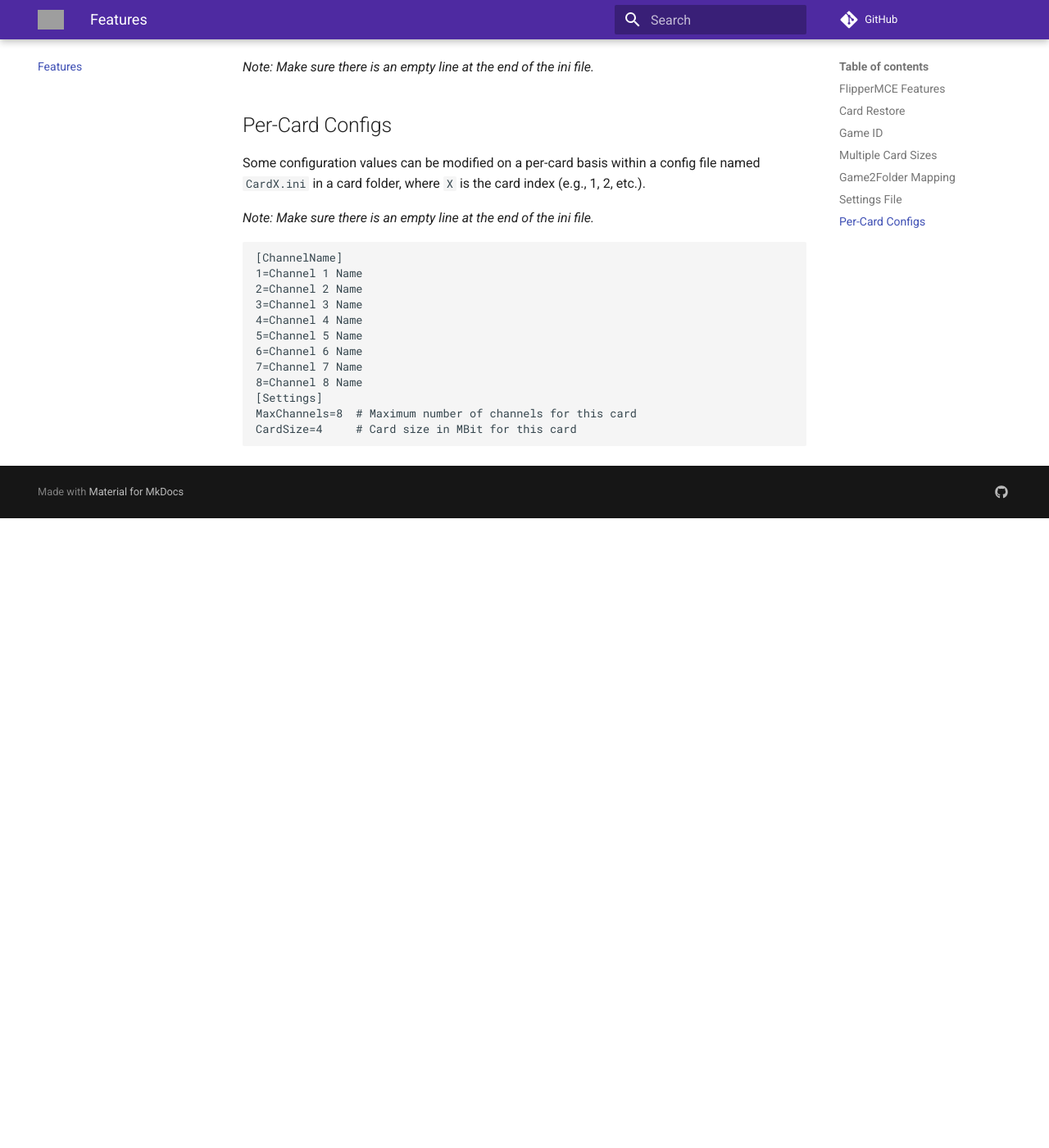
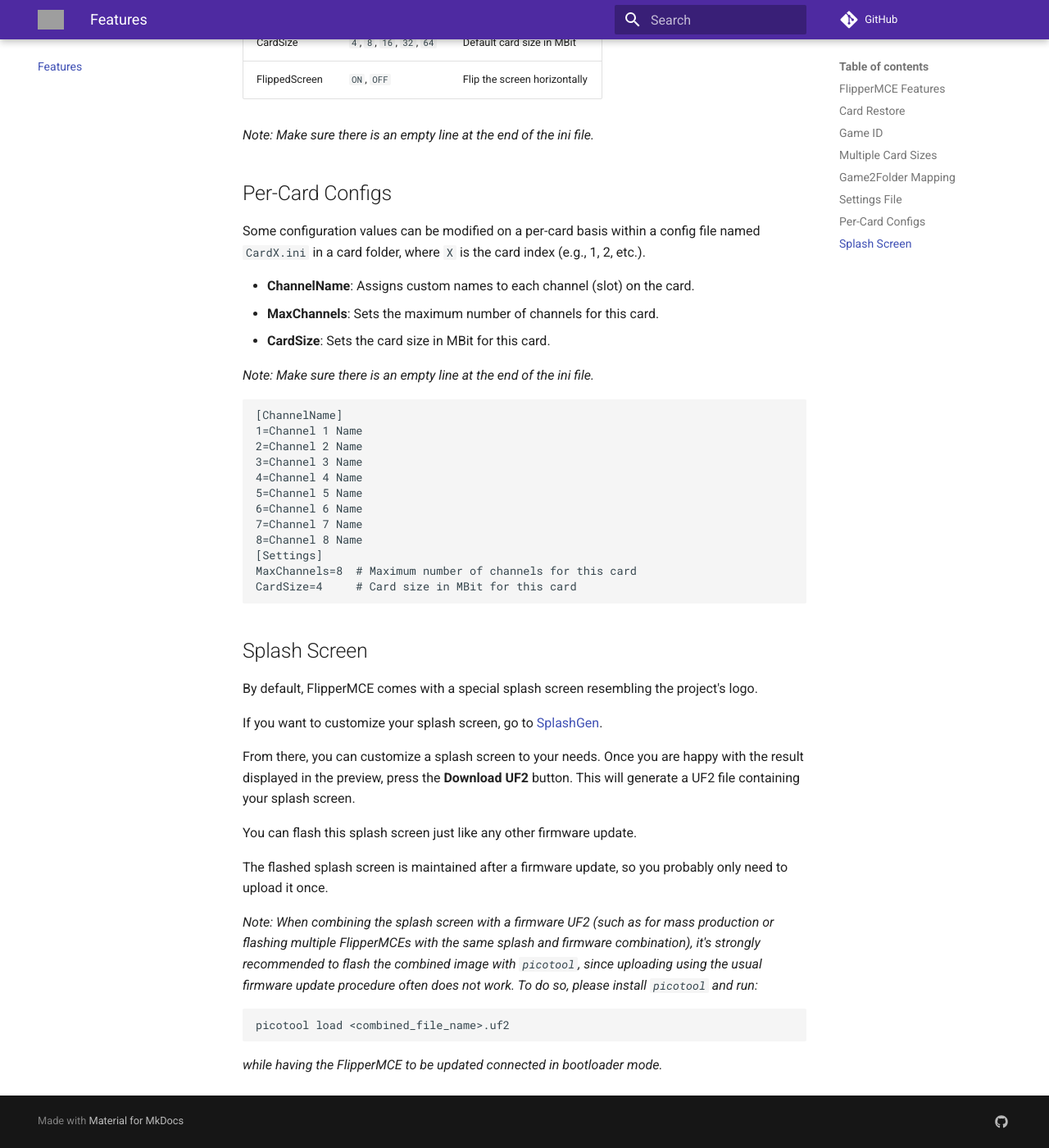
Before and after one commit to FlipperMCE/flippermce.github.io, an MkDocs documentation site: the page built from docs/features.md, in a window 1280 px wide and 1400 px high, scrolled down 2163 px. Shown: the whole window at 82% size. Built offline with MkDocs 1.6.1 and Material for MkDocs 9.7.7, drawn with Linux system fonts in a browser that asks for light colours; before the commit the page ends 2795 px from its top, so only the background shows below that; some of the changed text lies outside the part shown; grey boxes are pictures that could not be loaded.

Commit message:
Update documentation in features.md and index.md for clarity and completeness

````diff
--- a/docs/features.md
+++ b/docs/features.md
@@ -1,19 +1,20 @@
 ## FlipperMCE Features
 
-This document describes the main features and configuration options available for FlipperMCE. It covers card restore, Game ID support, multiple card sizes, folder mapping, and configuration files.
+This document describes the main features and configuration options available for FlipperMCE, including card restore, Game ID support, multiple card sizes, folder mapping, configuration files, and splash screen customization.
 
 ## Card Restore
 
-If active, FlipperMCE will always boot to the last used card.
+When enabled, FlipperMCE will always boot to the last used card.
 
 ## Game ID
 
-Many loaders implement a special protocol that allows the GameCube to transmit the Game ID of the currently started game to an MCE (Memory Card Emulator).
+Many loaders implement a special protocol that allows the GameCube to transmit the Game ID of the currently started game to a Memory Card Emulator (MCE).
 
 FlipperMCE supports this protocol (see the documentation in `doc/mcp`) and will load or create a card for each transmitted Game ID if configured to do so.
 
 As a bonus, it will select the correct default card encoding for the game.
 
+Game ID cards will reside in `MemoryCards/GC/<GameID>`.
 
 ## Multiple Card Sizes
 
@@ -21,14 +22,13 @@
 
 Since the naming scheme for cards can be confusing, please see the following explanation:
 
-| MBit    | Blocks    | Size (MB) |
-|---------|-----------|-----------|
-| 4       | 59        | 0.5       |
-| 8       | 123       | 1         |
-| 16      | 251       | 2         |
-| 32      | 507       | 4         |
-| 64      | 1019      | 8         |
-
+| MBit | Blocks | Size (MB) |
+|------|--------|-----------|
+| 4    | 59     | 0.5       |
+| 8    | 123    | 1         |
+| 16   | 251    | 2         |
+| 32   | 507    | 4         |
+| 64   | 1019   | 8         |
 
 ## Game2Folder Mapping
 
@@ -36,17 +36,16 @@
 
 If a game with a mapped ID is loaded, instead of using the Game ID-based folder, the mapped folder is used for storing the card.
 
-The mapping needs to be defined in `.flippermce/Game2Folder.ini` in the following way:
+The mapping needs to be defined in `.flippermce/Game2Folder.ini` as follows:
 
 ```ini
 [GC]
 GT4P=FolderName
 ```
 
+In this case, *FolderName* refers to a folder located under `/MemoryCards/GC`.
 
 *Note: Make sure there is an empty line at the end of the ini file.*
-
-
 
 ## Settings File
 
@@ -63,22 +62,24 @@
 CardSize=64
 ```
 
-
 Possible values are:
 
-| Setting         | Values                      | Description                       |
-|-----------------|-----------------------------|-----------------------------------|
-| CardRestore     | `OFF`, `ON`                 | Restore last card at boot         |
-| GameID          | `OFF`, `ON`                 | Use Game ID if transmitted        |
-| CardSize        | `4`, `8`, `16`, `32`, `64`  | Default card size in MBit         |
-| FlippedScreen   | `ON`, `OFF`                 | Flip the screen horizontally      |
+| Setting       | Values                     | Description                        |
+|---------------|---------------------------|------------------------------------|
+| CardRestore   | `OFF`, `ON`               | Restore last card at boot          |
+| GameID        | `OFF`, `ON`               | Use Game ID if transmitted         |
+| CardSize      | `4`, `8`, `16`, `32`, `64`| Default card size in MBit          |
+| FlippedScreen | `ON`, `OFF`               | Flip the screen horizontally       |
 
 *Note: Make sure there is an empty line at the end of the ini file.*
-
 
 ## Per-Card Configs
 
 Some configuration values can be modified on a per-card basis within a config file named `CardX.ini` in a card folder, where `X` is the card index (e.g., 1, 2, etc.).
+
+- **ChannelName**: Assigns custom names to each channel (slot) on the card.
+- **MaxChannels**: Sets the maximum number of channels for this card.
+- **CardSize**: Sets the card size in MBit for this card.
 
 *Note: Make sure there is an empty line at the end of the ini file.*
 
@@ -96,3 +97,23 @@
 MaxChannels=8  # Maximum number of channels for this card
 CardSize=4     # Card size in MBit for this card
 ```
+
+## Splash Screen
+
+By default, FlipperMCE comes with a special splash screen resembling the project's logo.
+
+If you want to customize your splash screen, go to [SplashGen](splashgen/splashgen.html).
+
+From there, you can customize a splash screen to your needs. Once you are happy with the result displayed in the preview, press the **Download UF2** button. This will generate a UF2 file containing your splash screen.
+
+You can flash this splash screen just like any other firmware update.
+
+The flashed splash screen is maintained after a firmware update, so you probably only need to upload it once.
+
+*Note: When combining the splash screen with a firmware UF2 (such as for mass production or flashing multiple FlipperMCEs with the same splash and firmware combination), it's strongly recommended to flash the combined image with `picotool`, since uploading using the usual firmware update procedure often does not work. To do so, please install `picotool` and run:*
+
+```sh
+picotool load <combined_file_name>.uf2
+```
+
+*while having the FlipperMCE to be updated connected in bootloader mode.*
````
Also changed, not shown: docs/index.md (+1 -4 lines).
